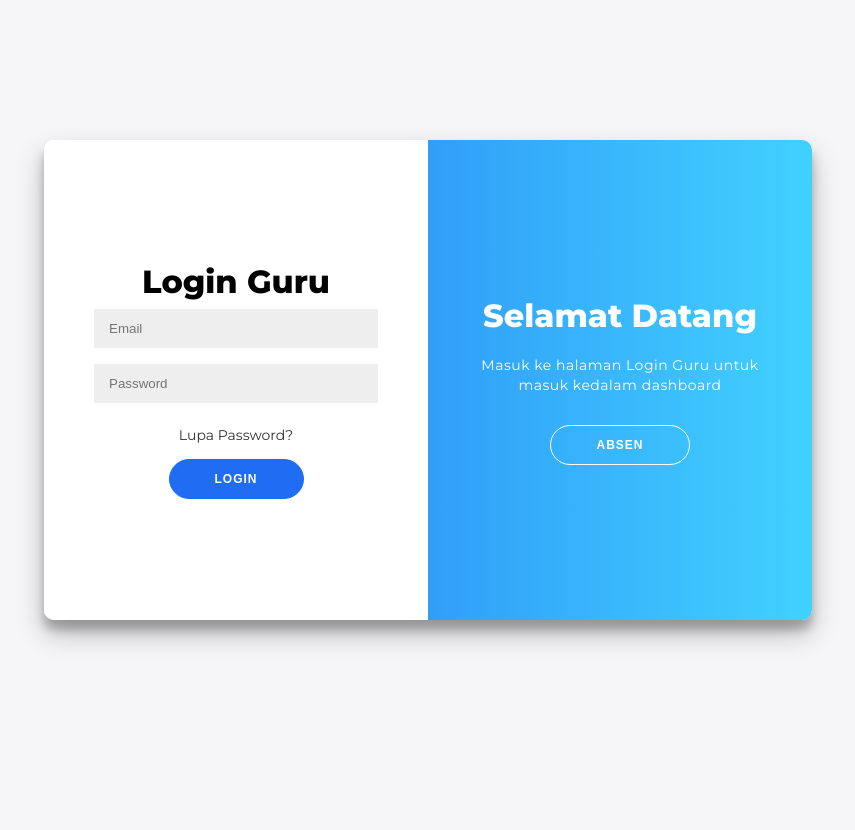
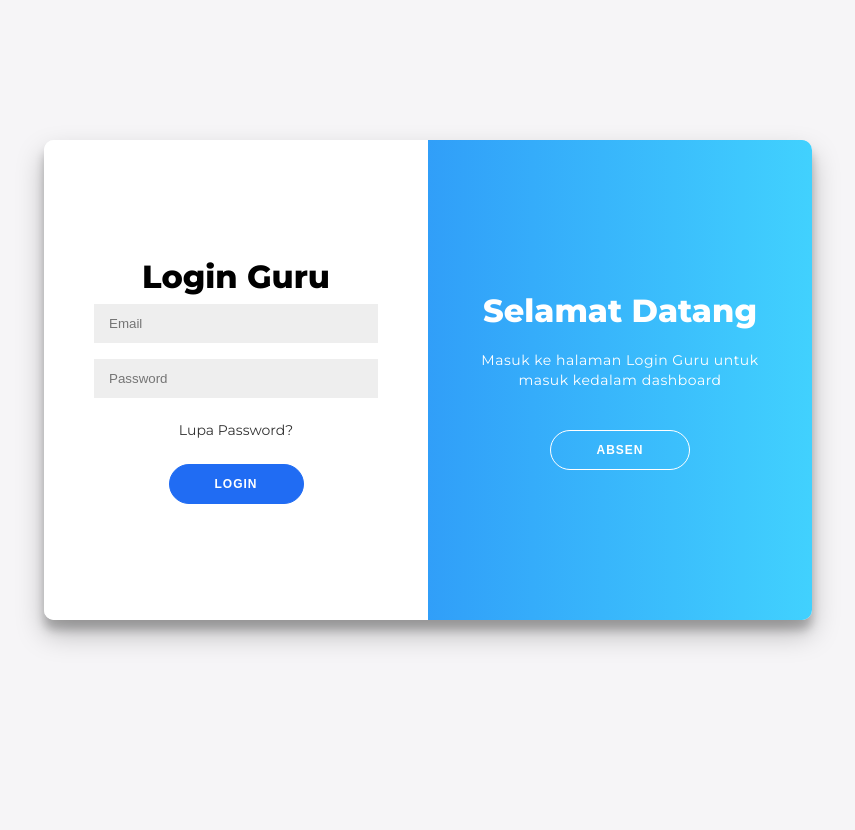
Before and after one commit to DNNYF/Manajemen-Nilai-Rapor, a PHP site: page /login.html in a window 1280 px wide. Shown: the whole page, without its empty margins (212-1067 px from the left). Run offline with PHP 8.4, Linux system fonts and the light colour scheme.

Commit message:
Merapihkan CSS

```diff
--- a/login/assets/css/style.css
+++ b/login/assets/css/style.css
@@ -2,6 +2,12 @@
 
 * {
     box-sizing: border-box;
+}
+
+:root{
+    --primary-color : #206CF3;
+    --secondary-color : #41D1FE;
+    --third-color : #fff;
 }
 
 body {
@@ -45,15 +51,16 @@ a {
 
 button {
     border-radius: 20px;
-    border: 1px solid #206CF3;
-    background-color: #206CF3;
-    color: #FFFFFF;
+    border: 1px solid var(--primary-color);
+    background-color: var(--primary-color);
+    color: var(--third-color);
     font-size: 12px;
     font-weight: bold;
     padding: 12px 45px;
     letter-spacing: 1px;
     text-transform: uppercase;
     transition: transform 80ms ease-in;
+    margin-top: 10px;
 }
 
 button:active {
--- a/login/assets/js/login.js
+++ b/login/assets/js/login.js
@@ -1,11 +1,11 @@
-const signUpButton = document.getElementById('signUp');
-const signInButton = document.getElementById('signIn');
+const absenButton = document.getElementById('absen');
+const loginButton = document.getElementById('loginGuru');
 const container = document.getElementById('container');
 
-signUpButton.addEventListener('click', () => {
+absenButton.addEventListener('click', () => {
 	container.classList.add("right-panel-active");
 });
 
-signInButton.addEventListener('click', () => {
+loginButton.addEventListener('click', () => {
 	container.classList.remove("right-panel-active");
 });
--- a/login/login.html
+++ b/login/login.html
@@ -11,7 +11,7 @@
 			<h1>Absen</h1>
 			<input type="email" placeholder="Email" />
 			<input type="password" placeholder="Password" />
-			<button>Login</button>
+			<button class="loginButton">Login</button>
 		</form>
 	</div>
 	<div class="form-container loginGuru-container">
@@ -20,7 +20,7 @@
 			<input type="email" placeholder="Email" />
 			<input type="password" placeholder="Password" />
 			<a href="#">Lupa Password?</a>
-			<button>Login</button>
+			<button class="loginButton">Login</button>
 		</form>
 	</div>
 	<div class="overlay-container">
@@ -28,18 +28,16 @@
 			<div class="overlay-panel overlay-left">
 				<h1>Selamat Datang</h1>
 				<p>Login lewat halaman Absen untuk masuk ke aplikasi E-Absen</p>
-				<button class="ghost" id="signIn">Login Guru</button>
+				<button class="ghost" id="loginGuru">Login Guru</button>
 			</div>
 			<div class="overlay-panel overlay-right">
 				<h1>Selamat Datang</h1>
 				<p>Masuk ke halaman Login Guru untuk masuk kedalam dashboard</p>
-				<button class="ghost" id="signUp">Absen</button>
+				<button class="ghost" id="absen">Absen</button>
 			</div>
 		</div>
 	</div>
 </div>
-
-
 <script src="assets/js/login.js"></script>
 </body>
 </html>
```
Also changed, not shown: other parts of login/assets/css/style.css (+13 -33 lines).
